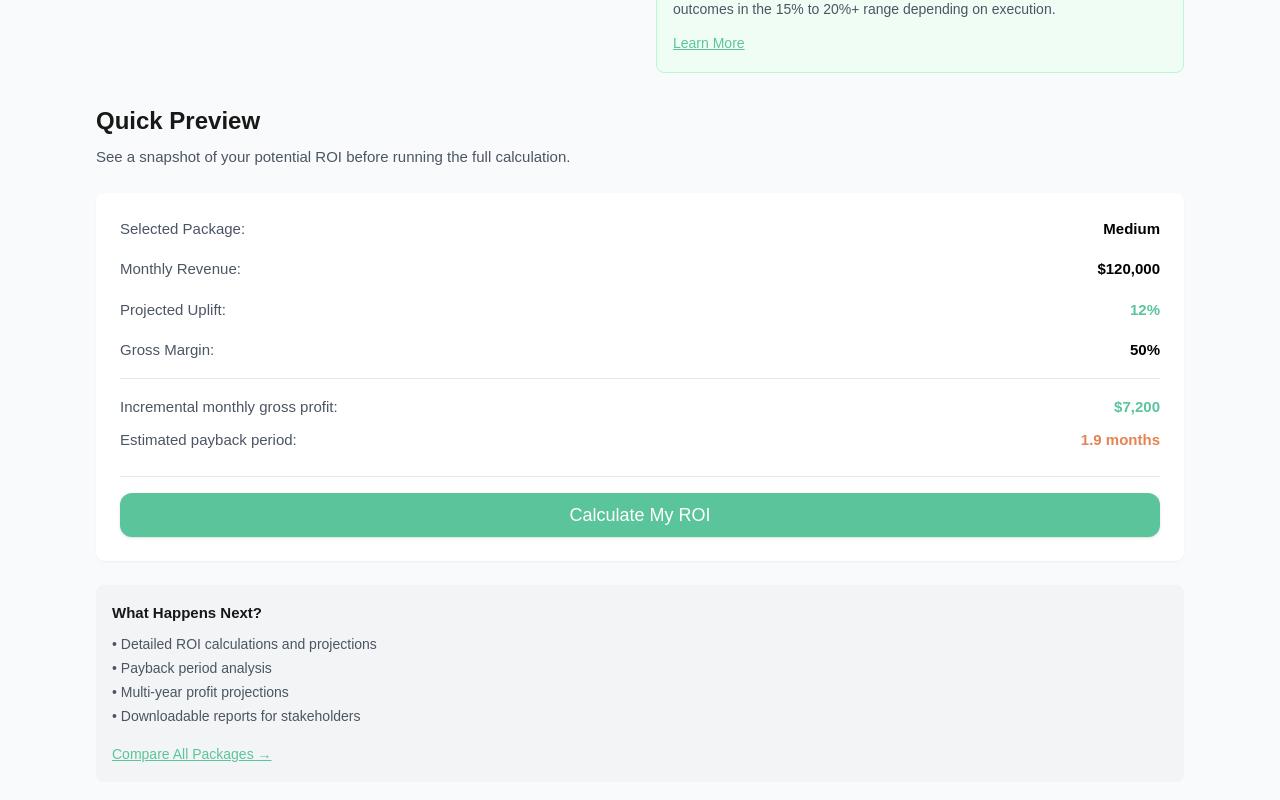
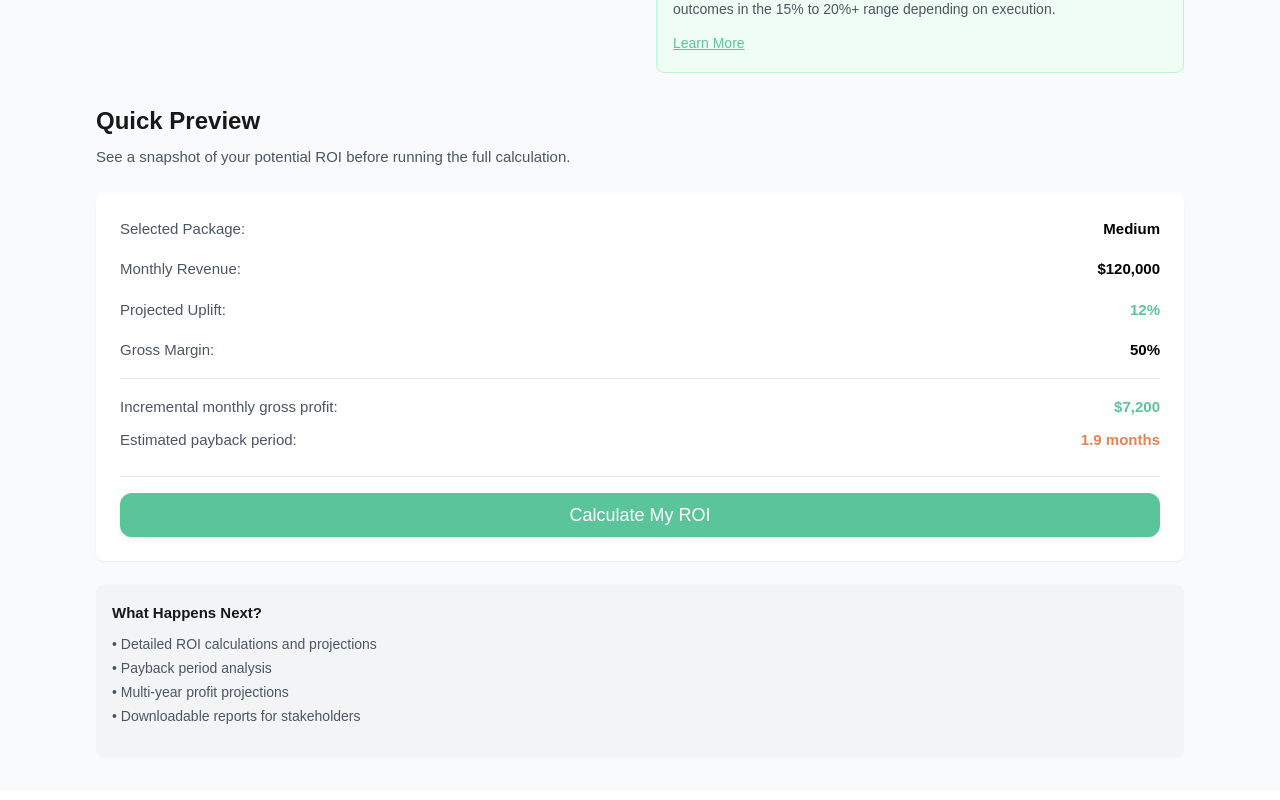
Before and after one commit to GgStardust/tpb-roi-public, a Next.js app: page /calculator in a window 1280 px wide. Shown: the part 1256-2056 px from the top of the page. Built offline with nearby package versions, Linux system fonts and the light colour scheme; a web font is replaced by a local one.

Commit message:
Remove Compare All Packages link from calculator page
- Removed 'Compare All Packages →' link from What Happens Next section
- Removed unused handleViewAllFeatures function
- Cleaner calculator page without unnecessary navigation

```diff
--- a/pages/calculator.tsx
+++ b/pages/calculator.tsx
@@ -18,9 +18,6 @@ export default function CalculatorPage() {
     router.push('/intro');
   };
 
-  const handleViewAllFeatures = () => {
-    router.push('/roi-tool');
-  };
 
   return (
     <div className="min-h-screen bg-gray-50">
@@ -203,12 +200,6 @@ export default function CalculatorPage() {
               <li>• Multi-year profit projections</li>
               <li>• Downloadable reports for stakeholders</li>
             </ul>
-            <button
-              onClick={handleViewAllFeatures}
-              className="text-sm text-tpb-green hover:text-tpb-dark underline"
-            >
-              Compare All Packages →
-            </button>
           </div>
         </div>
 
```
